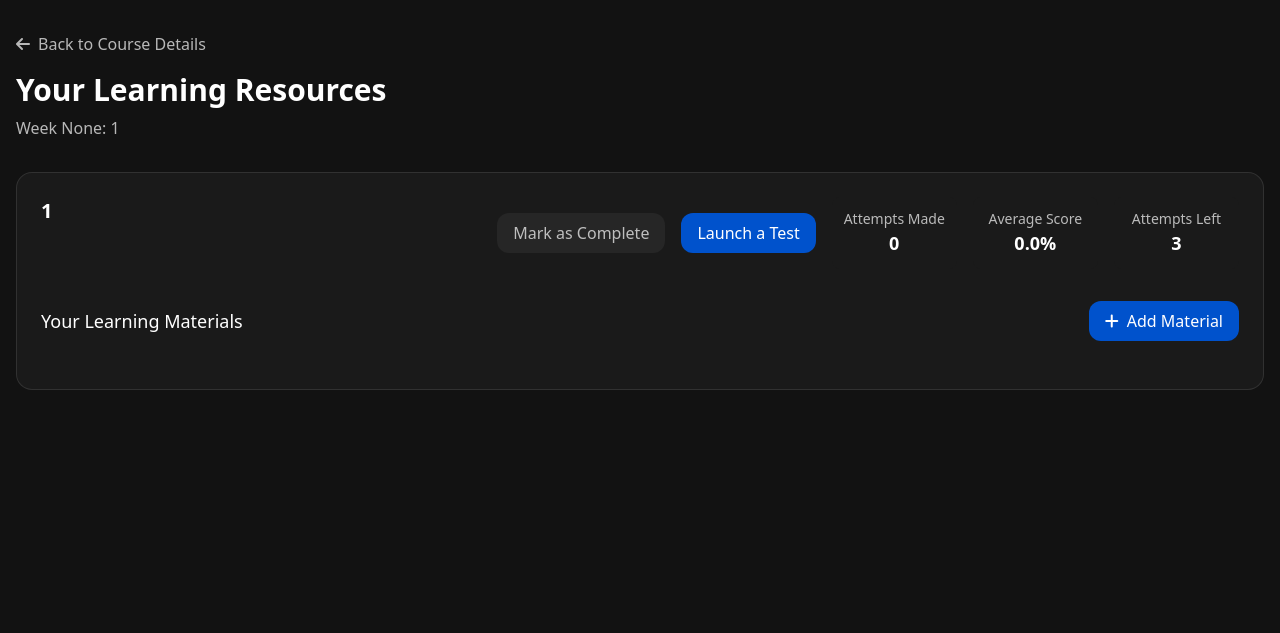
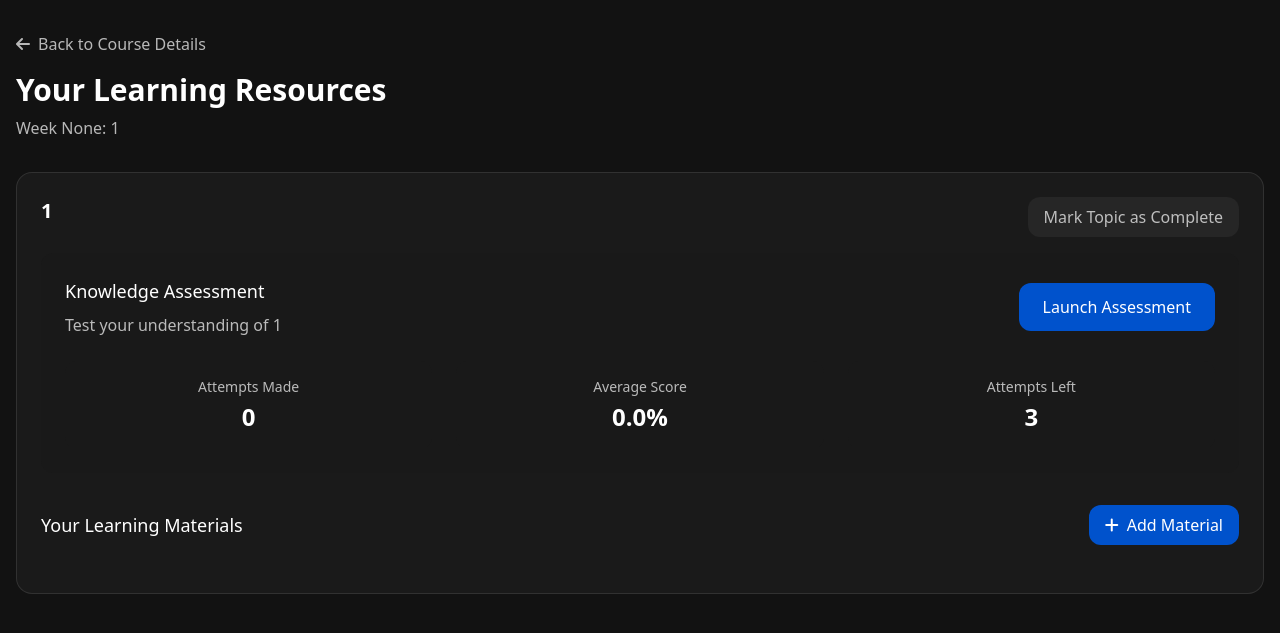
Before and after one commit to srikrishna-Challa/LearnerID_HTML, a Flask app: page /learning-recommendations/1 in a window 1280 px wide. Shown: the part 56-689 px from the top of the page. Run offline with Flask 3, Linux system fonts and the light colour scheme; some libraries are stand-ins or nearby versions.

Commit message:
Agent query: Please check if: 1. The "Launch Assessment" button is now at the top level with improved styling 2. Test metrics are better aligned in the quiz section 3. "Mark as Complete" buttons are available for individual resources 4. Overall layout and visual hierarchy is improved
Improve learning recommendations UI with topic completion and resource assessment sections.

```diff
--- a/templates/learning_recommendations.html
+++ b/templates/learning_recommendations.html
@@ -35,43 +35,55 @@
 
         <!-- Topic Container -->
         <div class="bg-surface rounded-2xl p-6 border border-white/10 mb-8">
-            <div class="flex justify-between items-start mb-6">
+            <!-- Topic Header -->
+            <div class="mb-8">
+                <div class="flex justify-between items-start mb-4">
                     <div>
                         <h2 class="text-xl font-semibold text-white">{{ topic }}</h2>
                         {% if topic_info %}
                         <p class="text-white/70 mt-1">Progress: {{ topic_info.progress }}%</p>
                         {% endif %}
                     </div>
-                <div class="flex items-center space-x-4">
                     <form onsubmit="handleTopicCompletion(event, '{{ topic }}')" class="flex-shrink-0">
                         <button type="submit"
                                 class="px-4 py-2 rounded-xl {% if topic_info and topic_info.completed %}bg-green-500/20 text-green-500{% else %}bg-white/5 text-white/70{% endif %} hover:bg-white/10">
                             {% if topic_info and topic_info.completed %}
-                                <i class="fas fa-check mr-2"></i>Completed
+                                <i class="fas fa-check mr-2"></i>Topic Completed
                             {% else %}
-                                Mark as Complete
+                                Mark Topic as Complete
                             {% endif %}
                         </button>
                     </form>
+                </div>
+
+                <!-- Quiz Section -->
+                <div class="bg-surface/30 rounded-xl p-6 mb-6">
+                    <div class="flex justify-between items-center">
+                        <div class="flex-1">
+                            <h3 class="text-lg font-medium text-white mb-2">Knowledge Assessment</h3>
+                            <p class="text-white/70">Test your understanding of {{ topic }}</p>
+                        </div>
                         {% if not topic_info or not topic_info.completed %}
                             <a href="{{ url_for('show_topic_quiz', topic=topic) }}"
-                           class="px-4 py-2 rounded-xl bg-primary hover:bg-primary/90 text-white">
-                            Launch a Test
+                               class="px-6 py-3 rounded-xl bg-primary hover:bg-primary/90 text-white font-medium">
+                                Launch Assessment
                             </a>
                         {% endif %}
+                    </div>
+
                     {% if quiz_stats %}
-                    <div class="grid grid-cols-3 gap-4">
-                        <div class="bg-surface/50 p-3 rounded-lg text-center">
-                            <p class="text-sm text-white/70">Attempts Made</p>
-                            <p class="text-lg font-semibold text-white">{{ quiz_stats.attempts_made }}</p>
+                    <div class="grid grid-cols-3 gap-6 mt-6">
+                        <div class="bg-surface/50 p-4 rounded-xl text-center">
+                            <p class="text-sm font-medium text-white/70 mb-1">Attempts Made</p>
+                            <p class="text-2xl font-semibold text-white">{{ quiz_stats.attempts_made }}</p>
                         </div>
-                        <div class="bg-surface/50 p-3 rounded-lg text-center">
-                            <p class="text-sm text-white/70">Average Score</p>
-                            <p class="text-lg font-semibold text-white">{{ "%.1f"|format(quiz_stats.avg_score) }}%</p>
+                        <div class="bg-surface/50 p-4 rounded-xl text-center">
+                            <p class="text-sm font-medium text-white/70 mb-1">Average Score</p>
+                            <p class="text-2xl font-semibold text-white">{{ "%.1f"|format(quiz_stats.avg_score) }}%</p>
                         </div>
-                        <div class="bg-surface/50 p-3 rounded-lg text-center">
-                            <p class="text-sm text-white/70">Attempts Left</p>
-                            <p class="text-lg font-semibold text-white">{{ quiz_stats.attempts_left }}</p>
+                        <div class="bg-surface/50 p-4 rounded-xl text-center">
+                            <p class="text-sm font-medium text-white/70 mb-1">Attempts Left</p>
+                            <p class="text-2xl font-semibold text-white">{{ quiz_stats.attempts_left }}</p>
                         </div>
                     </div>
                     {% endif %}
@@ -95,11 +107,23 @@
                             </div>
                         </div>
                         <div class="flex items-center ml-4">
+                            <div class="flex items-center space-x-3">
+                                <form onsubmit="handleResourceCompletion(event, '{{ topic }}', '{{ video.id }}')" class="flex-shrink-0">
+                                    <button type="submit"
+                                            class="px-4 py-2 rounded-xl {% if video.completed %}bg-green-500/20 text-green-500{% else %}bg-white/5 text-white/70{% endif %} hover:bg-white/10">
+                                        {% if video.completed %}
+                                            <i class="fas fa-check mr-2"></i>Completed
+                                        {% else %}
+                                            Mark as Complete
+                                        {% endif %}
+                                    </button>
+                                </form>
                                 {% if video.credits_unlocked %}
                                     <span class="px-4 py-2 rounded-xl bg-green-500/20 text-green-500">
                                         Learning Credits Unlocked
                                     </span>
                                 {% endif %}
+                            </div>
                         </div>
                     </div>
                 </div>
@@ -321,5 +345,24 @@ function handleTopicCompletion(event, topic) {
         console.error('Error:', error);
     });
 }
+
+function handleResourceCompletion(event, topic, resourceId) {
+    event.preventDefault();
+
+    fetch(`/mark-resource-completed/${encodeURIComponent(topic)}/${resourceId}`, {
+        method: 'POST'
+    })
+    .then(response => response.json())
+    .then(data => {
+        if (data.status === 'success') {
+            window.location.reload();
+        } else {
+            console.error('Error:', data.message);
+        }
+    })
+    .catch(error => {
+        console.error('Error:', error);
+    });
+}
 </script>
 {% endblock %}
```
Lines whose indentation alone changed are shown as unchanged.
